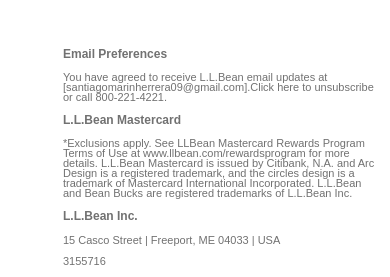
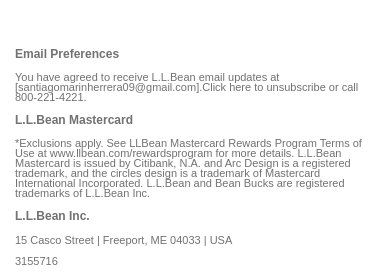
Before and after one commit to darkyblade07/email-campaign, a plain HTML site: page LLBean Bootstrap/index.html in a window 390 px wide. Shown: the part 3050-3327 px from the top of the page. Drawn offline with nearby package versions, Linux system fonts and the light colour scheme.

Commit message:
V.2 LLBean Bootstrap email

```diff
--- a/LLBean Bootstrap/css/style.css
+++ b/LLBean Bootstrap/css/style.css
@@ -30,6 +30,13 @@
     font-size: 14px !important;
 }
 }
+
+@media only screen and (max-width: 640px) {
+    .m-sm-0 {
+        margin-left: 0% !important;
+
+    }
+    }
 
 
 
@@ -140,7 +147,8 @@ i{
     font-family: Montserrat, regular, Arial, Helvetica, sans-serif, sans-serif;
     color: #717171;
     line-height: 10px;
-    text-align: start;
+    justify-content: flex-start!important;
+    text-align: start!important;
 
 
 }
@@ -164,3 +172,7 @@ i{
     text-decoration: underline;
 
 }
+
+a{
+    text-decoration: none;
+}
--- a/LLBean Bootstrap/index.html
+++ b/LLBean Bootstrap/index.html
@@ -73,13 +73,13 @@
 
             <div class="body ">
                 <div class="mainT mt-4 ">
-                    <a class="maintitle text-center colorText maintitle fs-sm-32 "
+                    <a class="maintitle text-center colorText maintitle fs-sm-32 " aria-disabled="true"
                         href="https://e1.llbean.com/pub/cc?_ri_=X0Gzc2X%3DAQpglLjHJlYQGzd4wB1fKjze0u1MaqYw0zgEbCSzadSzcI1oMR36hinAAwEzgzdbMzezczcXza6VXtpKX%3DSABSRSDW&amp;_ei_=EY0mTEx5-tRueCFYCN2WwSQfIrz6kKOAKUe6k6QCmoqm41x_FK_x4xfm30X64vXScefP7hdWJpdSuw289rikWjEGN3x2TmtoXSqYCJwyn54MwmyiibEWWNt78rvPCO1s58czwDmRWDOIx5N-gDq1oSae.&amp;_di_=vslkmj2jtj2263eshufckr56tq47apn2r9f9merlr7pn064h419g">
                         The World’s Very&nbsp;Best Cashmere</a>
                 </div>
                 <div class="sub mt-2">
 
-                    <a class="fs-sm-14 colorText sub  "
+                    <a class="fs-sm-14 colorText sub   "
                         href="https://e1.llbean.com/pub/cc?_ri_=X0Gzc2X%3DAQpglLjHJlYQGzd4wB1fKjze0u1MaqYw0zgEbCSzadSzcI1oMR36hinAAwEzgzdbMzezczcXza6VXtpKX%3DSABSRSDW&amp;_ei_=EY0mTEx5-tRueCFYCN2WwSQfIrz6kKOAKUe6k6QCmoqm41x_FK_x4xfm30X64vXScefP7hdWJpdSuw289rikWjEGN3x2TmtoXSqYCJwyn54MwmyiibEWWNt78rvPCO1s58czwDmRWDOIx5N-gDq1oSae.&amp;_di_=vslkmj2jtj2263eshufckr56tq47apn2r9f9merlr7pn064h419g">Incredibly
                         soft and perfectly easygoing, these luxurious sweaters offer comfort – and value – beyond
                         compare.</a>
@@ -190,7 +190,7 @@
                             us</a>
                     </div>
 
-                    <div class="generalInfo mt-5 ml-5">
+                    <div class="generalInfo mt-5 ml-5 m-sm-0">
                         <h4 class="titleGeneralInfo">Email Preferences</h4>
                         <p class="generalText">You have agreed to receive L.L.Bean email updates at
                             [santiagomarinherrera09@gmail.com].Click here to
```
